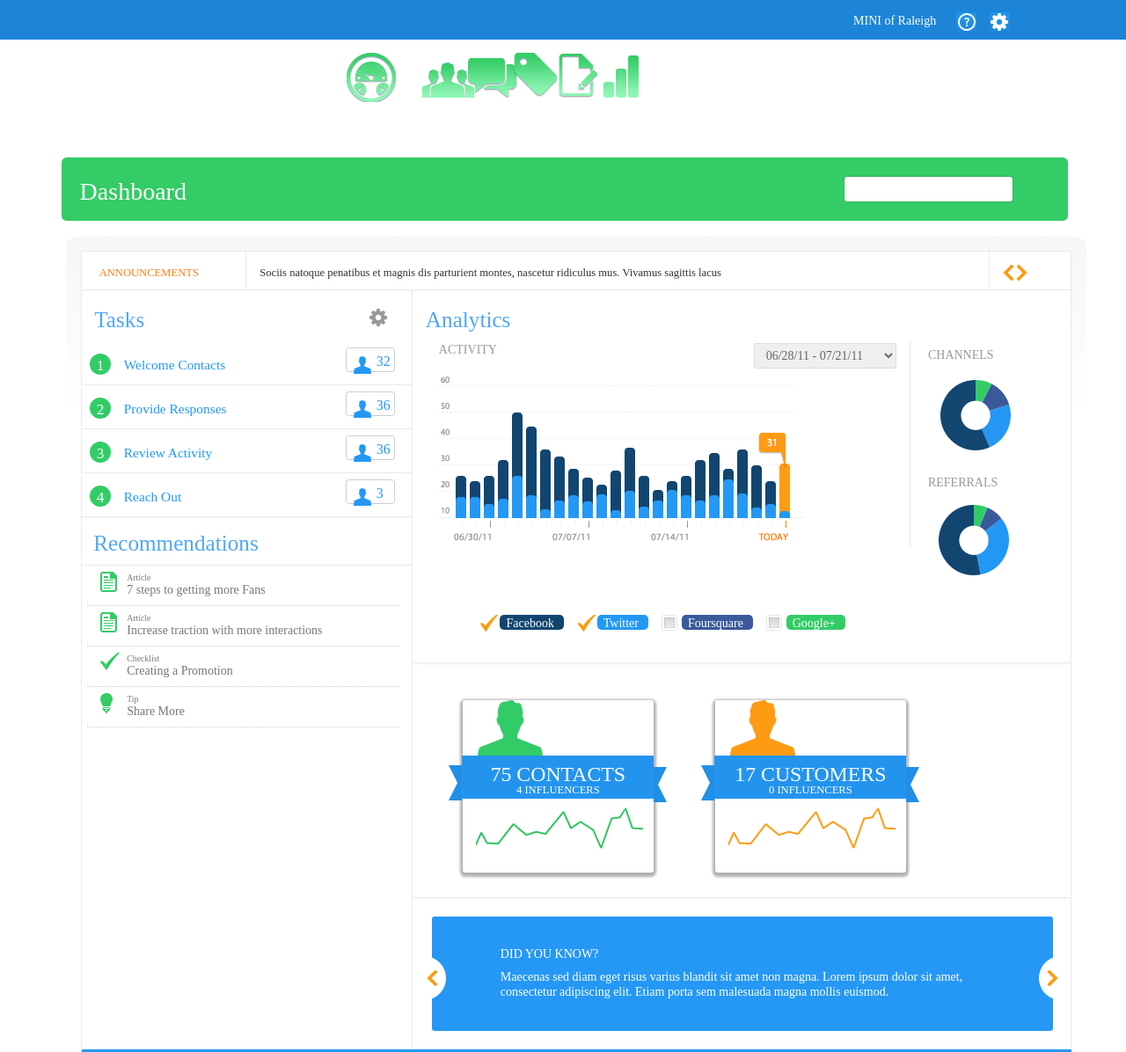
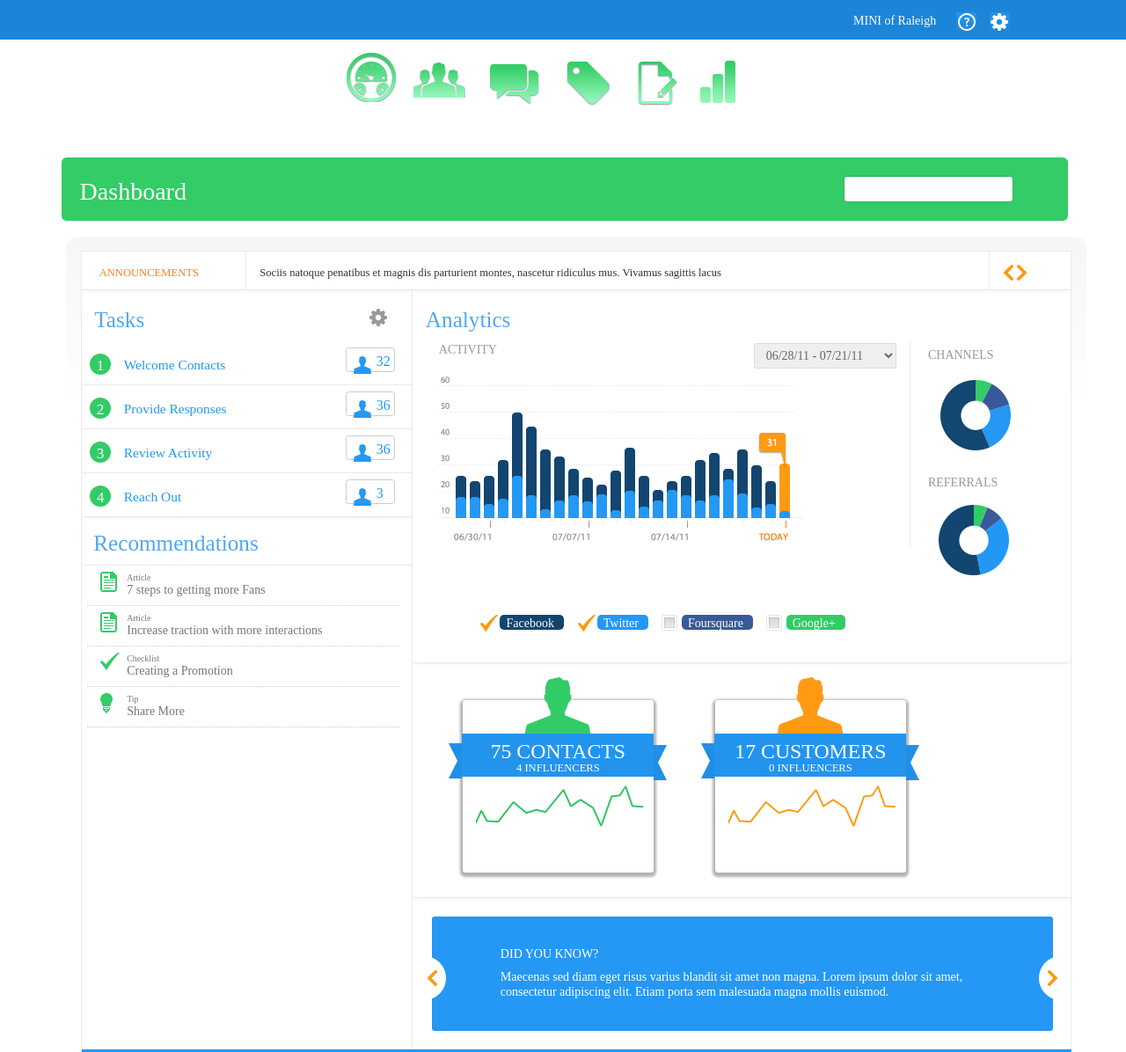
Before and after one commit to cboliek/project-1, a plain HTML site: page index.html in a window 1280 px wide. Shown: the top 1196 px of the page at 88% size. Drawn offline with nearby package versions, Linux system fonts and the light colour scheme.

Commit message:
moving things

```diff
--- a/css/style.css
+++ b/css/style.css
@@ -137,7 +137,8 @@ div#dashboard:hover .dashboard-blue {
 
 div.profile-green-3 {
   position: absolute;
-  left: 50px; bottom: -65px;}
+  left: 40px; bottom: -65px;}
+
 
 div.profile-green-3:hover {
   background: url(../css/sprites.png) no-repeat;
@@ -150,7 +151,8 @@ div#profile-3:hover .profile-blue-3 {
 
 div.message-green {
   position: absolute;
-  left: 50px;
+  top: 28px;
+  left: 75px;
   bottom: -65px;
 }
 
@@ -165,7 +167,8 @@ div#message:hover .message-blue {
 
 div.tag-green {
   position: absolute;
-  left: 50px;
+  top: 25px;
+  left: 110px;
   bottom: -65px;
 }
 
@@ -180,7 +183,8 @@ div#tag:hover .tag-blue {
 
 div.page-green {
   position: absolute;
-  left: 50px;
+  top: 25px;
+  left: 140px;
   bottom: -65px;
 }
 
@@ -195,7 +199,8 @@ div#page:hover .page-blue {
 
 div.bar-green {
   position: absolute;
-  left: 50px;
+  top: 24px;
+  left: 160px;
   bottom: -65px;
  }
 
@@ -577,13 +582,14 @@ span.ribbon-right {
   color: #fff;
 }
 
-div.green-body {
+div.profile-green {
   display: block;
   margin: 0 auto;
   margin-top: -1.8em;
+
 }
 
-div.orange-body {
+div.orange-graph {
   display: block;
   margin: 0 auto;
   margin-top: -1.8em;
@@ -666,6 +672,8 @@ div.orange-line {
 
 .version {
   margin: 0 0 0 0.05em;
+  margin-left: -18.5px;
+  margin-top: -11px;
 }
 
 @media screen and (min-width: 1200px) {
@@ -691,7 +699,7 @@ div.orange-line {
   margin-top: 1em;
 }
 
-div.gray-box {
+div.grey-box {
   padding-top: 0.7em;
 }
 
--- a/index.html
+++ b/index.html
@@ -322,19 +322,19 @@
     <div class="row footer">
       <br>
       <div class="container">
-        <div class="col-md-3 gray-box">
+        <div class="col-md-3 grey-box">
           <p class="foot">Tutorials</p>
           <p class="foot side-border">Support</p>
           <p class="foot">Blogs</p>
         </div>
-        <div class="col-md-5 gray-box side-border">
+        <div class="col-md-5 grey-box side-border">
           <p class="foot"><a href="#" class="foot">Ariel Winter </a>likes your <a href="#" class="foot">Win A Cooper Sweepstakes </a>Promotion <span class="arrow-blue"></span></p>
         </div>
-        <div class="col-md-2 gray-box">
+        <div class="col-md-2 grey-box">
           <span class="footer-avatar"></span>
           <p class="foot float-right"><a href="#"class="foot">Logout</a></p>
         </div>
-        <div class="col-md-2 gray-box side-border social">
+        <div class="col-md-2 grey-box side-border social">
           <span class="facebook sprites"></span>
           <span class="twitter sprites"></span>
           <span class="weird sprites"></span>
```
